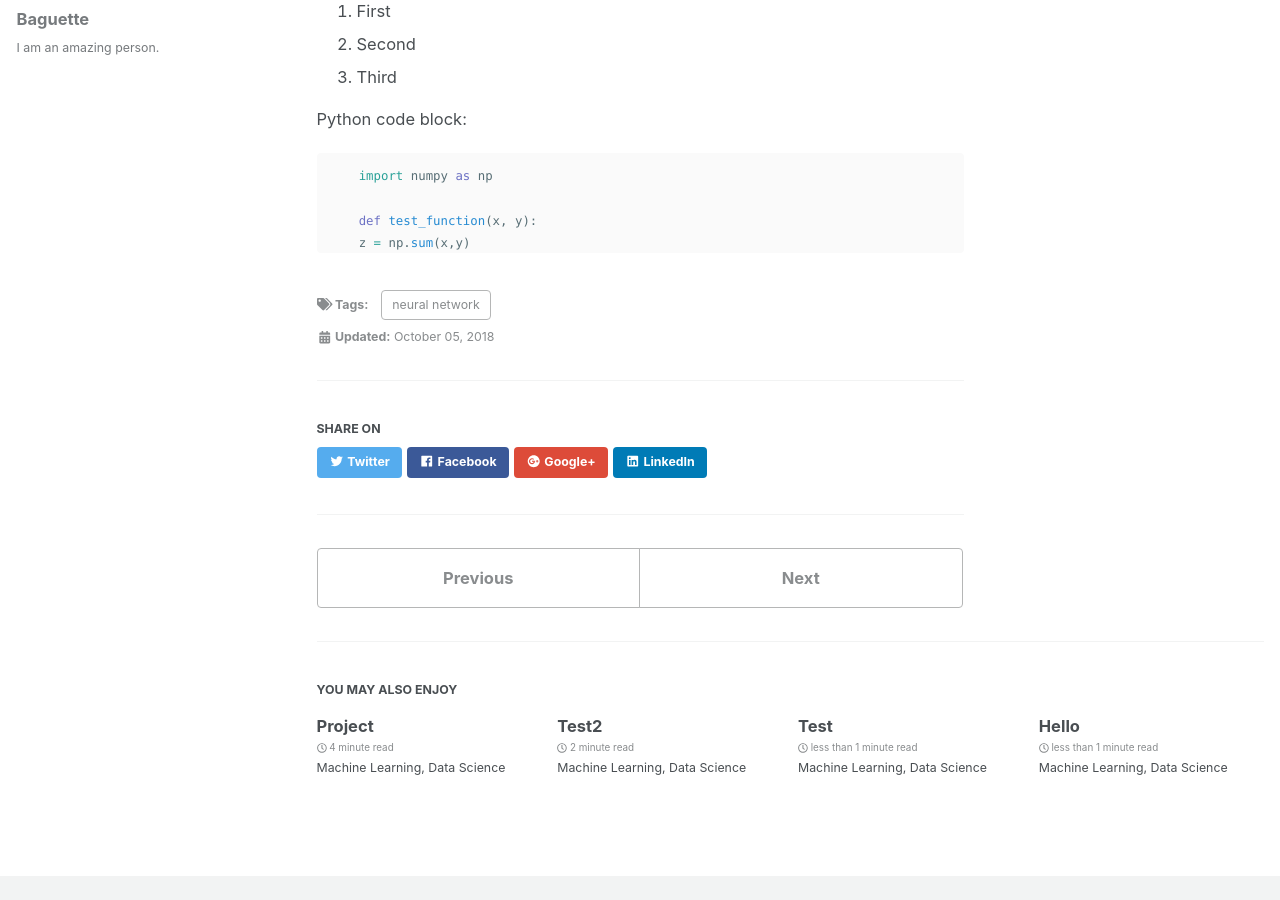
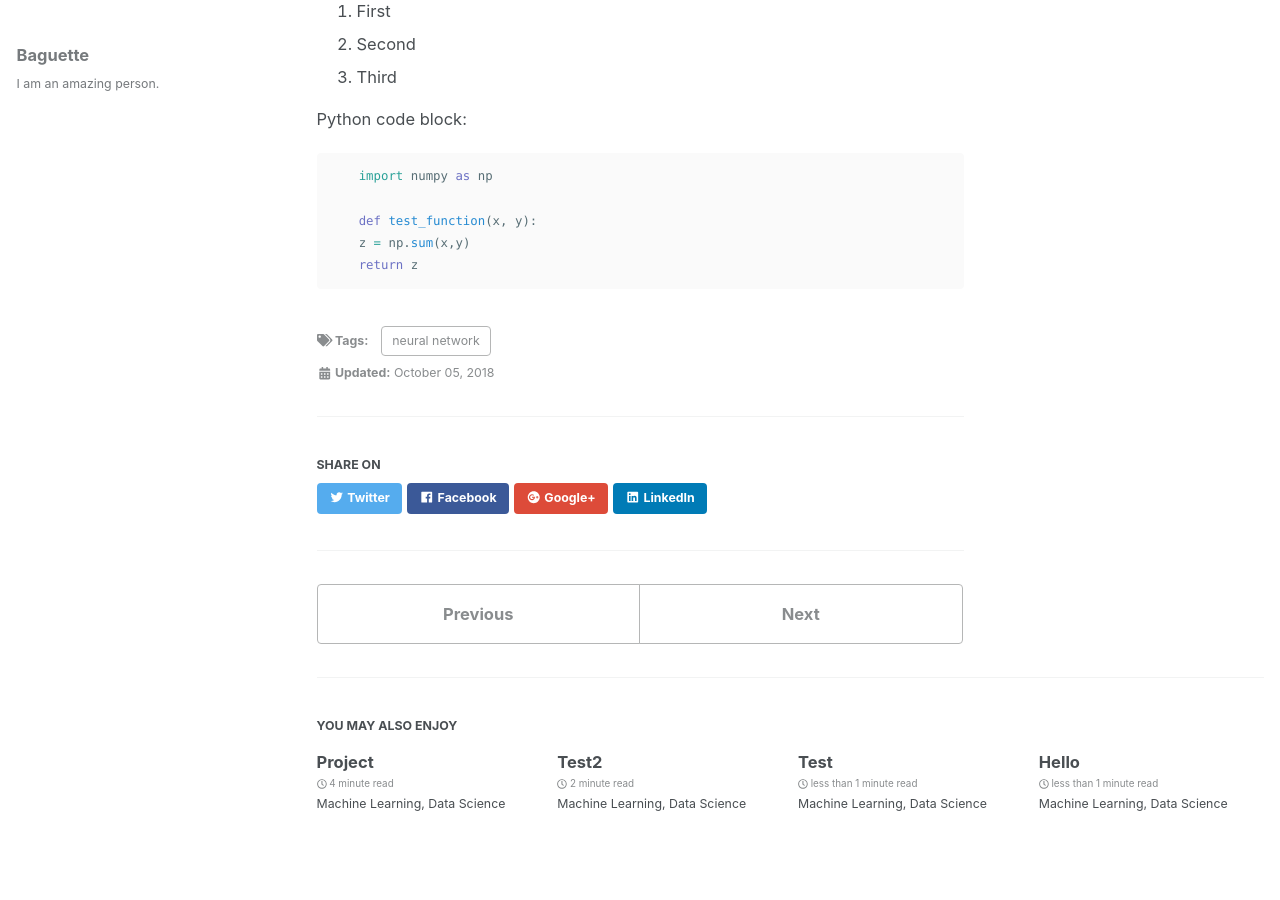
Before and after one commit to baguettexci/baguettexci.gituhb.io, a Jekyll site: the page built from _posts/2018-10-05-World.md, in a window 1280 px wide and 900 px high, scrolled down 351 px. Built offline with Jekyll 4.4.1, drawn with Linux system fonts in a browser that asks for light colours; nearby versions of some CDN libraries.

Commit message:
Update _syntax.scss

```diff
--- a/_sass/minimal-mistakes/_syntax.scss
+++ b/_sass/minimal-mistakes/_syntax.scss
@@ -17,7 +17,6 @@ figure.highlight {
   pre.highlight {
     margin: 0;
     padding: 1em;
-    height: 100px;
     overflow: auto;
   }
 }
```
